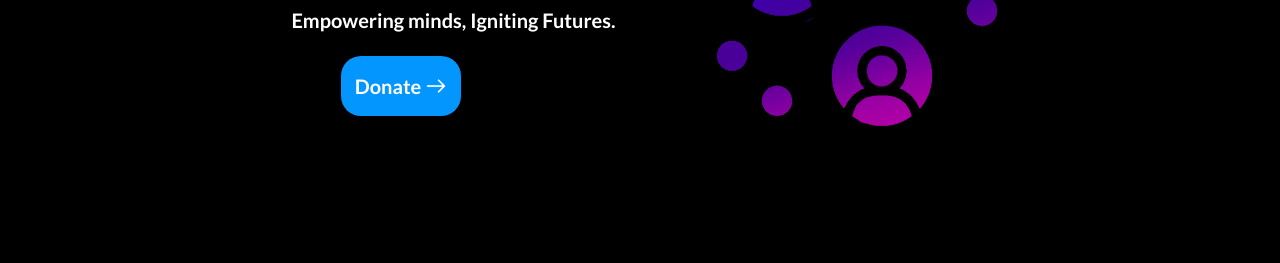
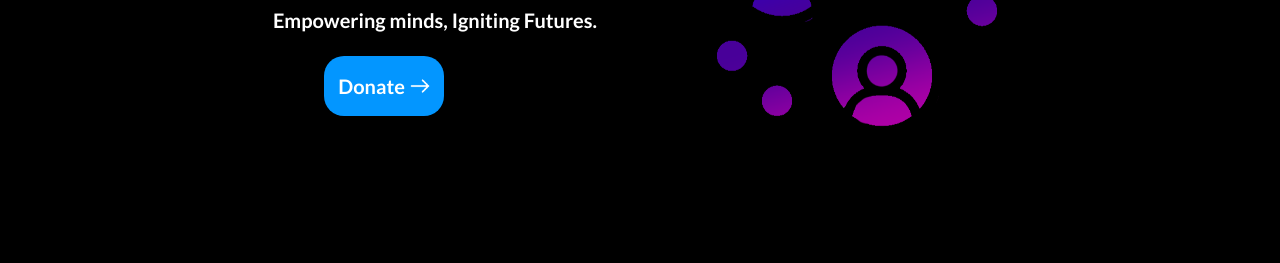
Before and after one commit to AMCTE/SEI-Stem-Education-Initiative, a plain HTML site: page index.html in a window 1280 px wide. Shown: the part 222-485 px from the top of the page. Drawn offline with nearby package versions, Linux system fonts and the light colour scheme.

Commit message:
Add files via upload

```diff
--- a/nonprof.css
+++ b/nonprof.css
@@ -142,7 +142,7 @@
 }
 
 .beginp{
-    margin-left: 15%;
+    margin-left: 6%;
     font-size: 20px;
 }
 
@@ -433,7 +433,7 @@ ul li a{
 }
 
 .donateclass{
-    margin-left: 30%;
+    margin-left: 26%;
     color: white;
     display: flex;
     align-items: center;
```
